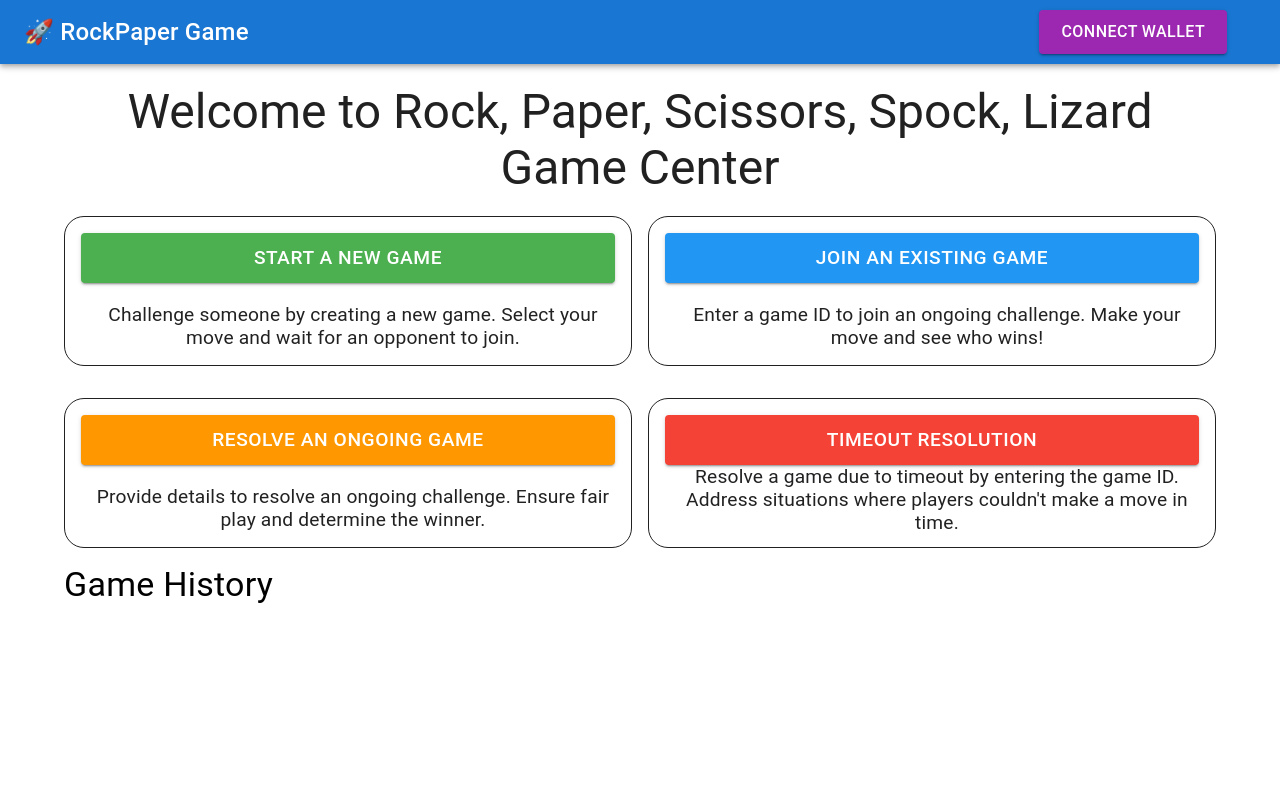
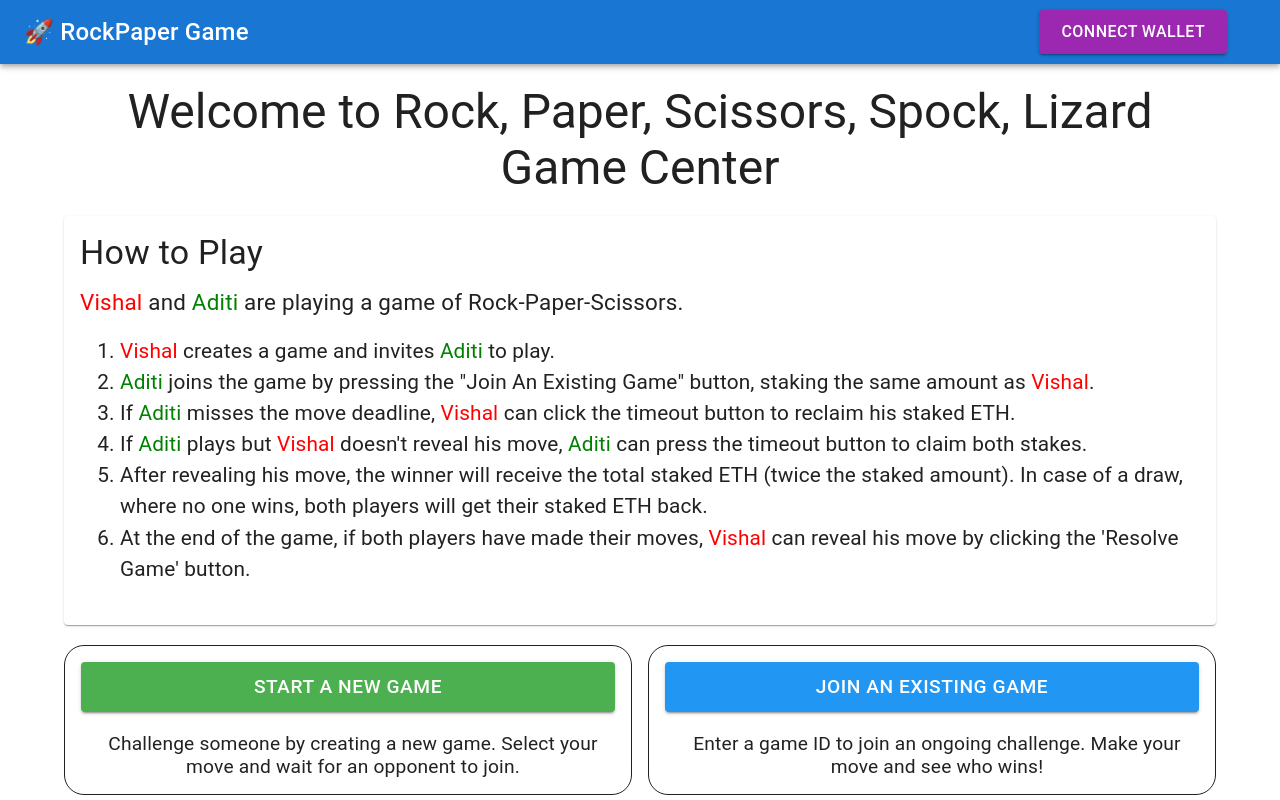
Before and after one commit to vishal5208/RPS, a React (Vite) app in the folder frontend/: page / in a window 1280 px wide. Shown: the top 800 px of the page. Built offline with nearby package versions, Linux system fonts and the light colour scheme.

Commit message:
wrote game instructions

```diff
--- /dev/null
+++ b/frontend/src/components/GameInstructions.jsx
@@ -0,0 +1,40 @@
+// GameInstructions.js
+import React from 'react';
+import { Card, CardContent, Typography, Button } from '@mui/material';
+
+const GameInstructions = () => {
+    return (
+        <Card>
+            <CardContent>
+                <Typography variant="h4" gutterBottom>
+                    How to Play
+                </Typography>
+                <Typography variant="body1" style={{ fontSize: '1.4rem' }}>
+                    <span style={{ color: 'red' }}>Vishal</span> and <span style={{ color: 'green' }}>Aditi</span> are playing a game of Rock-Paper-Scissors.
+                </Typography>
+                <ol>
+                    <li style={{ fontSize: '1.3rem' }}>
+                        <span style={{ color: 'red' }}>Vishal</span> creates a game and invites <span style={{ color: 'green' }}>Aditi</span> to play.
+                    </li>
+                    <li style={{ fontSize: '1.3rem' }}>
+                        <span style={{ color: 'green' }}>Aditi</span> joins the game by pressing the "Join An Existing Game" button, staking the same amount as <span style={{ color: 'red' }}>Vishal</span>.
+                    </li>
+                    <li style={{ fontSize: '1.3rem' }}>
+                        If <span style={{ color: 'green' }}>Aditi</span> misses the move deadline, <span style={{ color: 'red' }}>Vishal</span> can click the timeout button to reclaim his staked ETH.
+                    </li>
+                    <li style={{ fontSize: '1.3rem' }}>
+                        If <span style={{ color: 'green' }}>Aditi</span> plays but <span style={{ color: 'red' }}>Vishal</span> doesn't reveal his move, <span style={{ color: 'green' }}>Aditi</span> can press the timeout button to claim both stakes.
+                    </li>
+                    <li style={{ fontSize: '1.3rem' }}>
+                        After revealing his move, the winner will receive the total staked ETH (twice the staked amount). In case of a draw, where no one wins, both players will get their staked ETH back.
+                    </li>
+                    <li style={{ fontSize: '1.3rem' }}>
+                        At the end of the game, if both players have made their moves, <span style={{ color: 'red' }}>Vishal</span> can reveal his move by clicking the 'Resolve Game' button.
+                    </li>
+                </ol>
+            </CardContent>
+        </Card>
+    );
+};
+
+export default GameInstructions;
--- a/frontend/src/components/Home.jsx
+++ b/frontend/src/components/Home.jsx
@@ -6,6 +6,7 @@ import ResolveGame from './ResolveGame';
 import TimeoutModal from './TimeoutModal';
 import GameHistory from './GameHistory';
 import { green, blue, orange, red } from '@mui/material/colors';
+import GameInstructions from './GameInstructions';
 
 
 const Home = () => {
@@ -45,6 +46,9 @@ const Home = () => {
             <Typography variant="h3" style={{ marginBottom: '20px', textAlign: 'center', display: 'flex', alignItems: 'center', justifyContent: 'center' }}>
                 Welcome to Rock, Paper, Scissors, Spock, Lizard Game Center
             </Typography>
+
+            <GameInstructions />
+            <div style={{ margin: '20px' }}></div>
 
             <Grid container spacing={2} alignItems="center" justifyContent="center">
                 {[1, 2, 3, 4].map((index) => (
```
